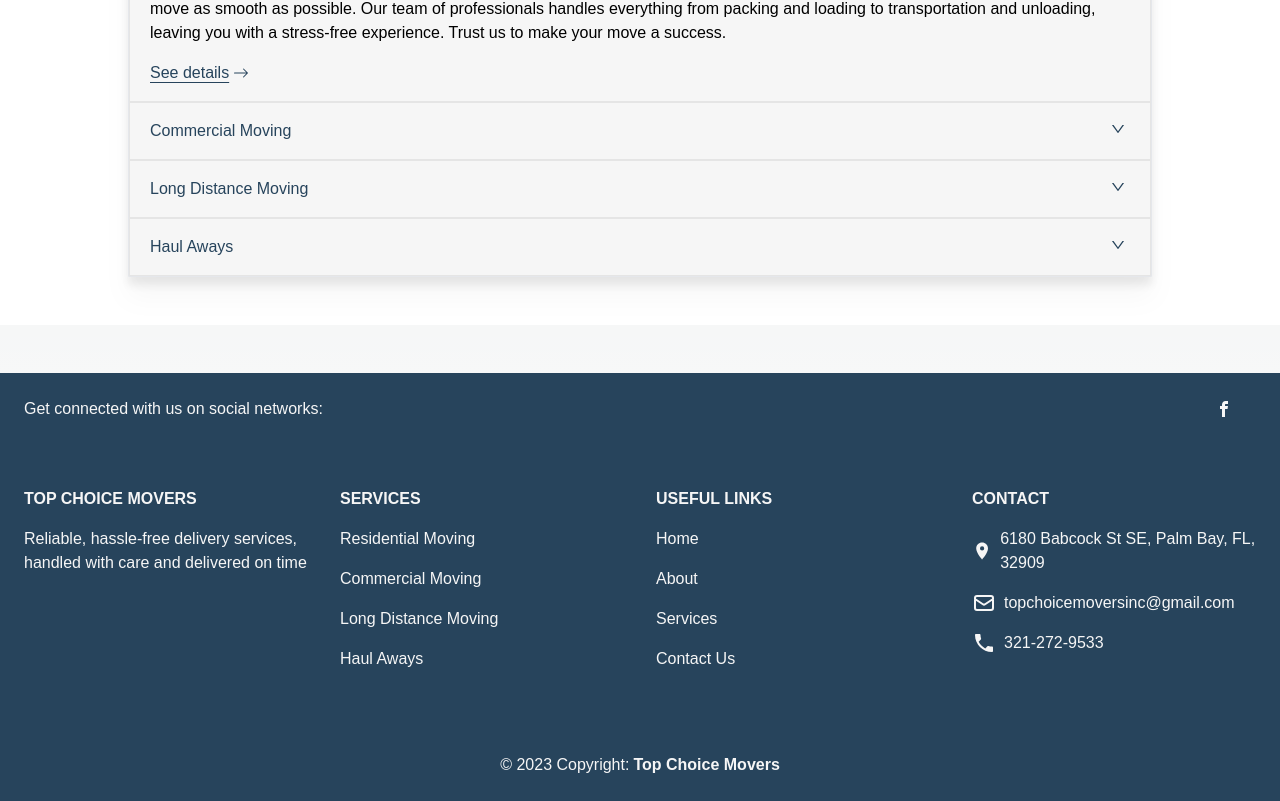
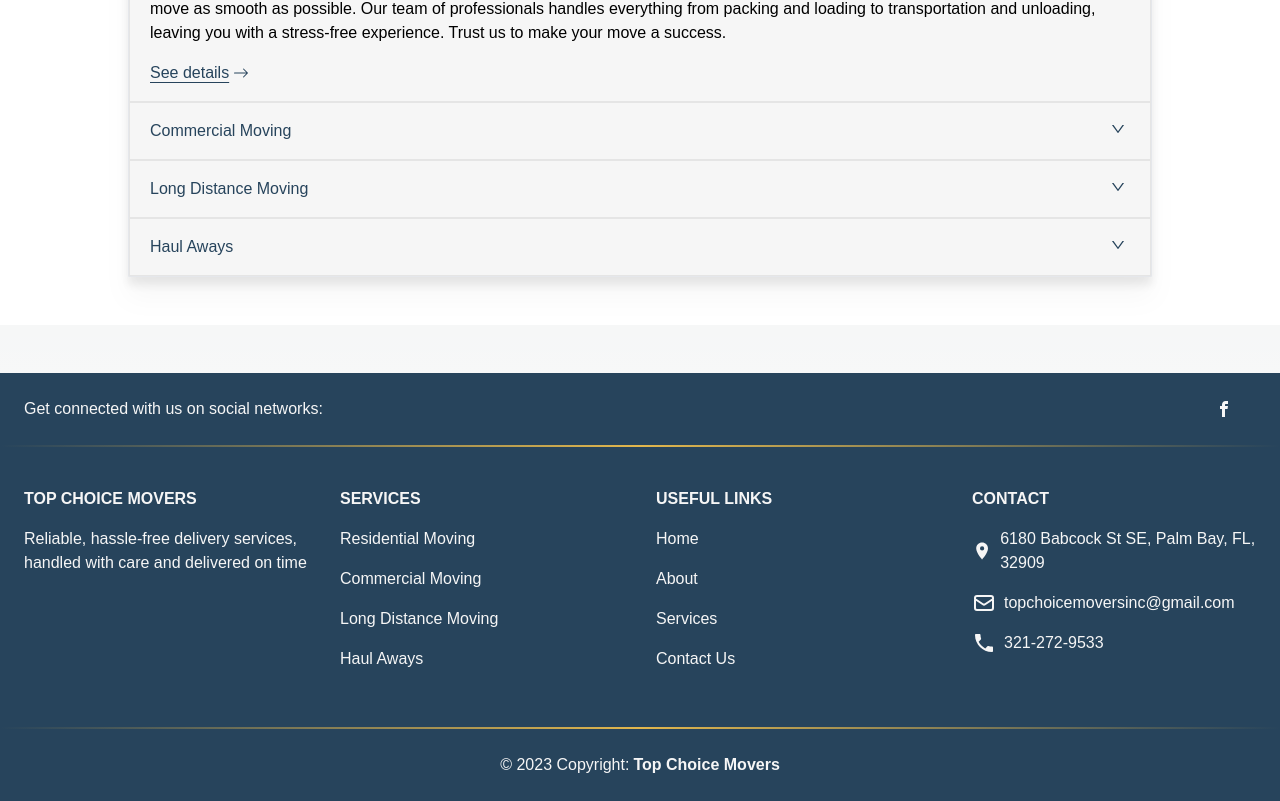
Before and after one commit to JoshMcDaniel/top-choice-movers-ui, a Next.js app: page / in a window 1280 px wide. Shown: the part 1364-2165 px from the top of the page. Built offline with nearby package versions, Linux system fonts and the light colour scheme; what tw-elements would draw is missing.

Commit message:
Hard coding divider color to fix prod mode bug

```diff
--- a/Components/Dividers/BlurryHorizontalDivider.tsx
+++ b/Components/Dividers/BlurryHorizontalDivider.tsx
@@ -1,12 +1,17 @@
 type Props = {
-  color: string;
+  color?: string;
   height?: string;
 };
 
 const BlurryHorizontalDivider = (props: Props) => {
-  const color = `bg-transparent bg-gradient-to-r from-transparent via-${props.color} to-transparent`;
   const height = props.height ? `h-${props.height}` : 'h-0.5';
-  return <hr className={`${height} border-t-0 ${color}`} />;
+  // Hard coding "secondary" color for now.
+  // Doesn't work with dynamic values in prod mode.
+  return (
+    <hr
+      className={`${height} border-t-0 bg-transparent bg-gradient-to-r from-transparent via-secondary to-transparent`}
+    />
+  );
 };
 
 export default BlurryHorizontalDivider;
```
